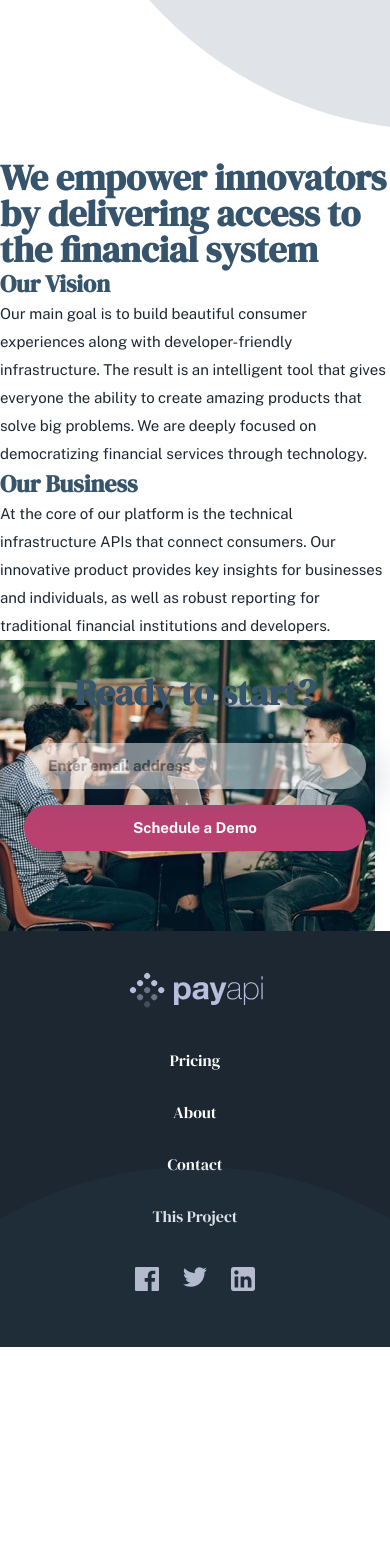
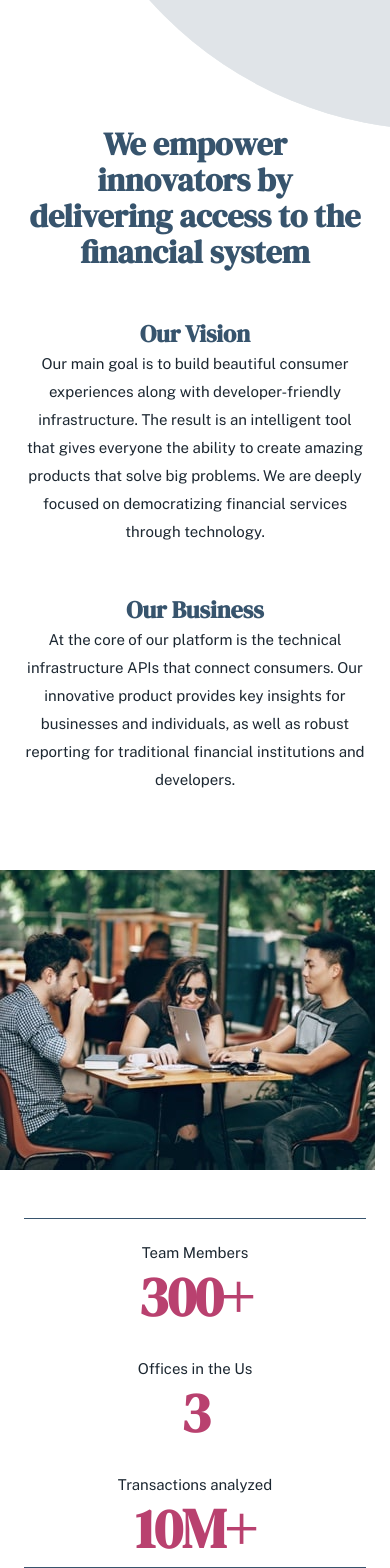
Before and after one commit to thorrellt/PayAPI, a React (Vite) app: page /PayAPI/about in a window 390 px wide. Shown: the top 1568 px of the page. Before the commit the page ends 1347 px from the top, so only its background shows below. Built offline with nearby package versions, Linux system fonts and the light colour scheme.

Commit message:
add mobile About page layout

```diff
--- a/src/pages/About.jsx
+++ b/src/pages/About.jsx
@@ -18,18 +18,19 @@ export default function About(props) {
                 <p>At the core of our platform is the technical infrastructure APIs that connect consumers. Our innovative product provides key insights for businesses and individuals, as well as robust reporting for traditional financial institutions and developers. </p>
             </section>
 
-            <img src={mobileTeam} alt="team picture" />
+            <img className='mobile-team-img' src={mobileTeam} alt="team picture" />
+            <img className='desktop-team-img' src={desktopTeam} alt="team picture" />
 
-            <div className="statistics">
-            <div className="stat">
+            <div className="statistics flex-container">
+                <div className="stat flex-container">
                     <p>Team Members</p>
                     <h1>300+</h1>
                 </div>
-                <div className="stat">
+                <div className="stat flex-container">
                     <p>Offices in the Us</p>
                     <h1>3</h1>
                 </div>
-                <div className="stat">
+                <div className="stat flex-container">
                     <p>Transactions analyzed</p>
                     <h1>10M+</h1>
                 </div>
--- a/src/styles/About.css
+++ b/src/styles/About.css
@@ -3,6 +3,67 @@
 }
 
 .About {
-    height: 80vh;
-    padding-block-start: 10rem;
+    padding-block-start: 7.875rem;
+    margin-block-end: 3rem;
+
 }
+.About h2{
+    font-size: 2rem;
+    padding-inline: 1.5rem;
+}
+
+.About h2,
+.About p,
+.About section h3,
+.About h1 {
+    text-align: center;
+}
+
+.About section{
+    flex-direction: column;
+    gap: 1rem;
+    padding-block-start: 3rem;
+    padding-inline: 1.5rem;
+}
+
+.About .mobile-team-img {
+    margin-block-start: 4.75rem;
+}
+
+.About .desktop-team-img {
+    display: none;
+}
+
+.About .statistics{
+    margin-block-start: 3rem;
+    margin-inline: 1.5rem;
+    padding-block: 1.25rem;
+    flex-direction: column;
+    gap: 2.5rem;
+    border-top: 1px solid var(--sec-blue-500);
+    border-bottom: 1px solid var(--sec-blue-500);
+}
+
+.About .statistics .stat{
+    flex-direction: column;
+    gap: .75rem;
+}
+
+.About .statistics .stat h1{
+    font-size: 3.5rem;
+    color: var(--prim-pink-500);
+}
+
+/********
+  TABLET
+ ********/
+ @media (min-width: 680px) {
+
+}
+
+/********
+   DESKTOP
+  ********/
+@media (min-width: 992px) {
+
+}
```
